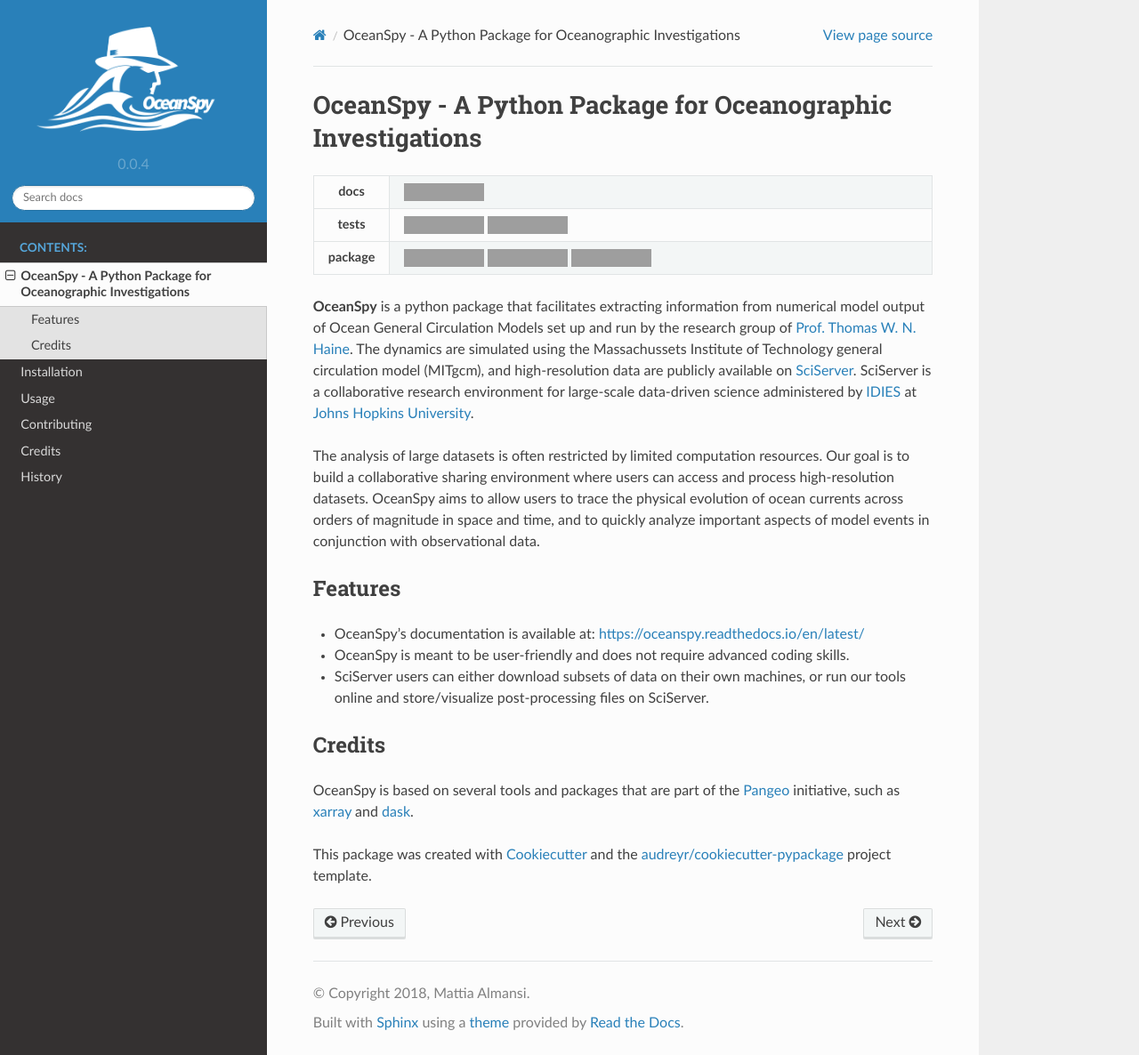
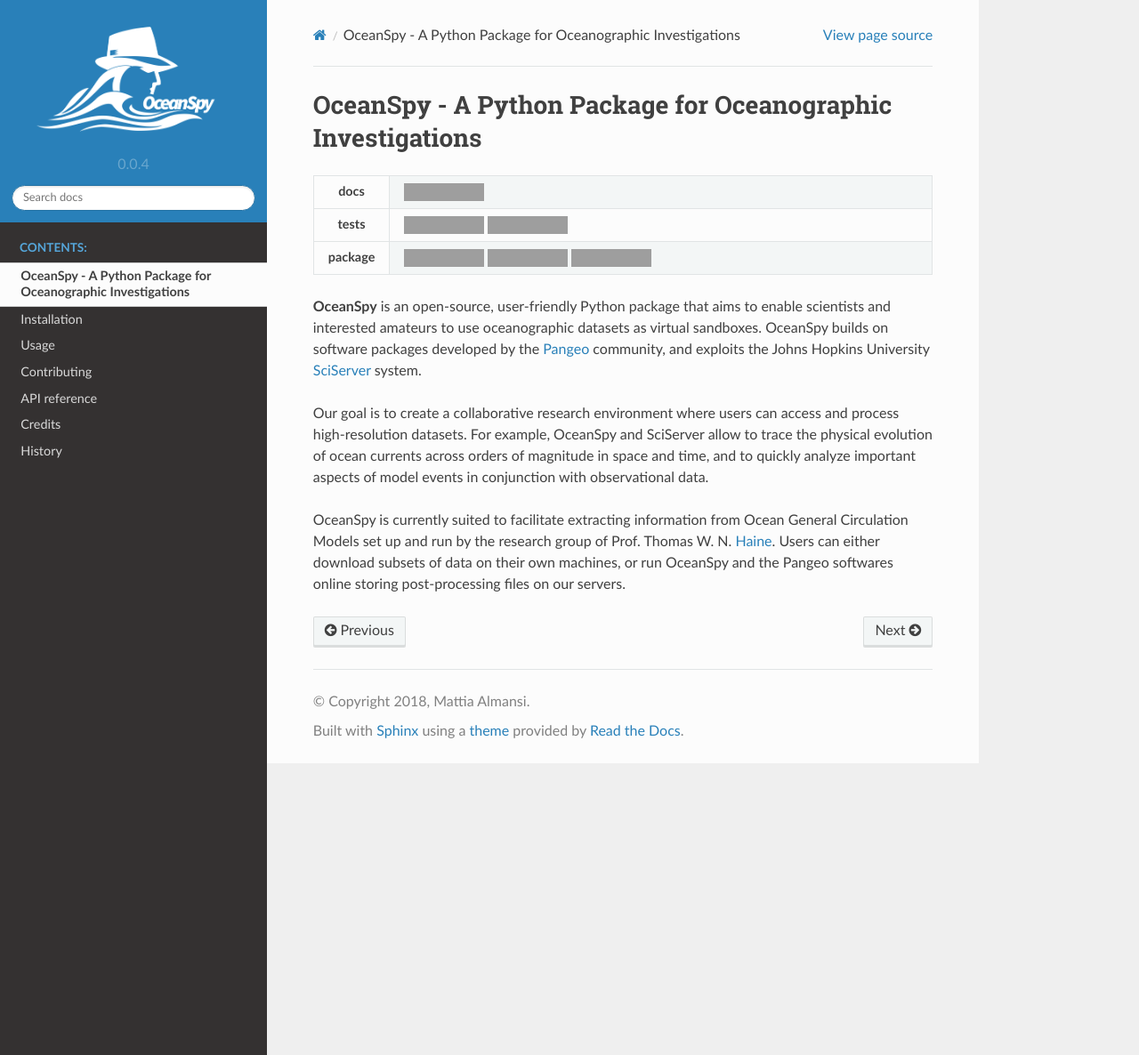
Before and after one commit to hainegroup/oceanspy, a Sphinx documentation site: the page built from docs/readme.rst, in a window 1280 px wide and 1186 px high. Shown: the whole window at 89% size. Built offline with Sphinx 7.4.7 and the Read the Docs theme 2.0.0, drawn with Linux system fonts in a browser that asks for light colours; pages that are not in the unit, such as notebooks, are missing from menus; grey boxes are pictures that could not be loaded.

Commit message:
update docs

```diff
--- a/README.rst
+++ b/README.rst
@@ -37,18 +37,18 @@
    :alt: License
    :target: https://github.com/malmans2/oceanspy
 
-**OceanSpy** is a python package that facilitates extracting information from numerical model output of Ocean General Circulation Models set up and run by the research group of `Prof. Thomas W. N. Haine <http://sites.krieger.jhu.edu/haine/>`_. The dynamics are simulated using the Massachussets Institute of Technology general circulation model (MITgcm), and high-resolution data are publicly available on `SciServer <http://www.sciserver.org/>`_. SciServer is a collaborative research environment for large-scale data-driven science administered by `IDIES <http://idies.jhu.edu/>`_ at  `Johns Hopkins University <https://www.jhu.edu/>`_.
 
-The analysis of large datasets is often restricted by limited computation resources. Our goal is to build a collaborative sharing environment where users can access and process high-resolution datasets. OceanSpy aims to allow users to trace the physical evolution of ocean currents across orders of magnitude in space and time, and to quickly analyze important aspects of model events in conjunction with observational data.
+**OceanSpy** is an open-source, user-friendly Python package that aims to enable scientists and interested amateurs to use oceanographic datasets as virtual sandboxes.
+OceanSpy builds on software packages developed by the Pangeo_ community, and exploits the Johns Hopkins University SciServer_ system.
 
-Features
---------
-* OceanSpy's documentation is available at: https://oceanspy.readthedocs.io/en/latest/
-* OceanSpy is meant to be user-friendly and does not require advanced coding skills.
-* SciServer users can either download subsets of data on their own machines, or run our tools online and store/visualize post-processing files on SciServer.
+Our goal is to create a collaborative research environment where users can access and process high-resolution datasets.
+For example, OceanSpy and SciServer allow to trace the physical evolution of ocean currents across orders of magnitude in space and time,
+and to quickly analyze important aspects of model events in conjunction with observational data.
 
-Credits
--------
-OceanSpy is based on several tools and packages that are part of the `Pangeo <https://pangeo-data.github.io/>`_ initiative, such as `xarray <http://xarray.pydata.org/en/stable/>`_ and `dask <https://dask.pydata.org/en/latest/>`_.
+OceanSpy is currently suited to facilitate extracting information from Ocean General Circulation Models set up and run by the research group of Prof. Thomas W. N. Haine_.
+Users can either download subsets of data on their own machines, or run OceanSpy and the Pangeo softwares online storing post-processing files on our servers.
 
-This package was created with `Cookiecutter <https://github.com/audreyr/cookiecutter>`_ and the `audreyr/cookiecutter-pypackage <https://github.com/audreyr/cookiecutter-pypackage>`_ project template.
+
+.. _Haine: http://sites.krieger.jhu.edu/haine
+.. _Pangeo: http://pangeo-data.github.io
+.. _SciServer: http://www.sciserver.org
--- a/docs/conf.py
+++ b/docs/conf.py
@@ -32,7 +32,17 @@
 
 # Add any Sphinx extension module names here, as strings. They can be
 # extensions coming with Sphinx (named 'sphinx.ext.*') or your custom ones.
-extensions = ['sphinx.ext.autodoc', 'sphinx.ext.viewcode']
+extensions = ['sphinx.ext.autodoc',
+              'sphinx.ext.autosummary',
+              'sphinx.ext.viewcode',
+              'numpydoc',
+              'IPython.sphinxext.ipython_console_highlighting',
+              'IPython.sphinxext.ipython_directive']
+
+autosummary_generate = True
+
+numpydoc_class_members_toctree = True
+numpydoc_show_class_members = False
 
 # Add any paths that contain templates here, relative to this directory.
 templates_path = ['_templates']
--- a/docs/index.rst
+++ b/docs/index.rst
@@ -8,8 +8,8 @@
    readme
    installation
    usage
-   modules
    contributing
+   api
    authors
    history
 
```
Also changed, not shown: CONTRIBUTING.rst (+166 -77 lines), docs/api.rst (added, +15 -0 lines), 1 other file.
